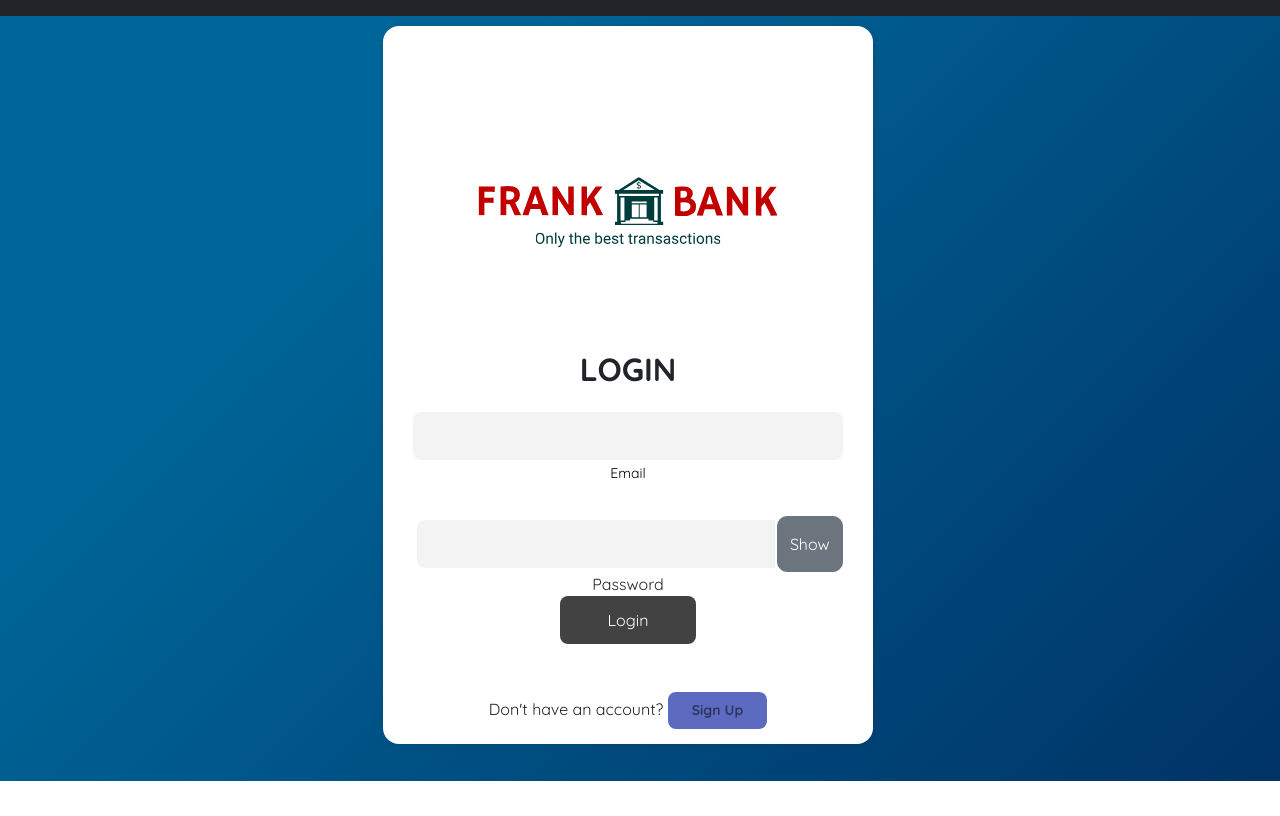
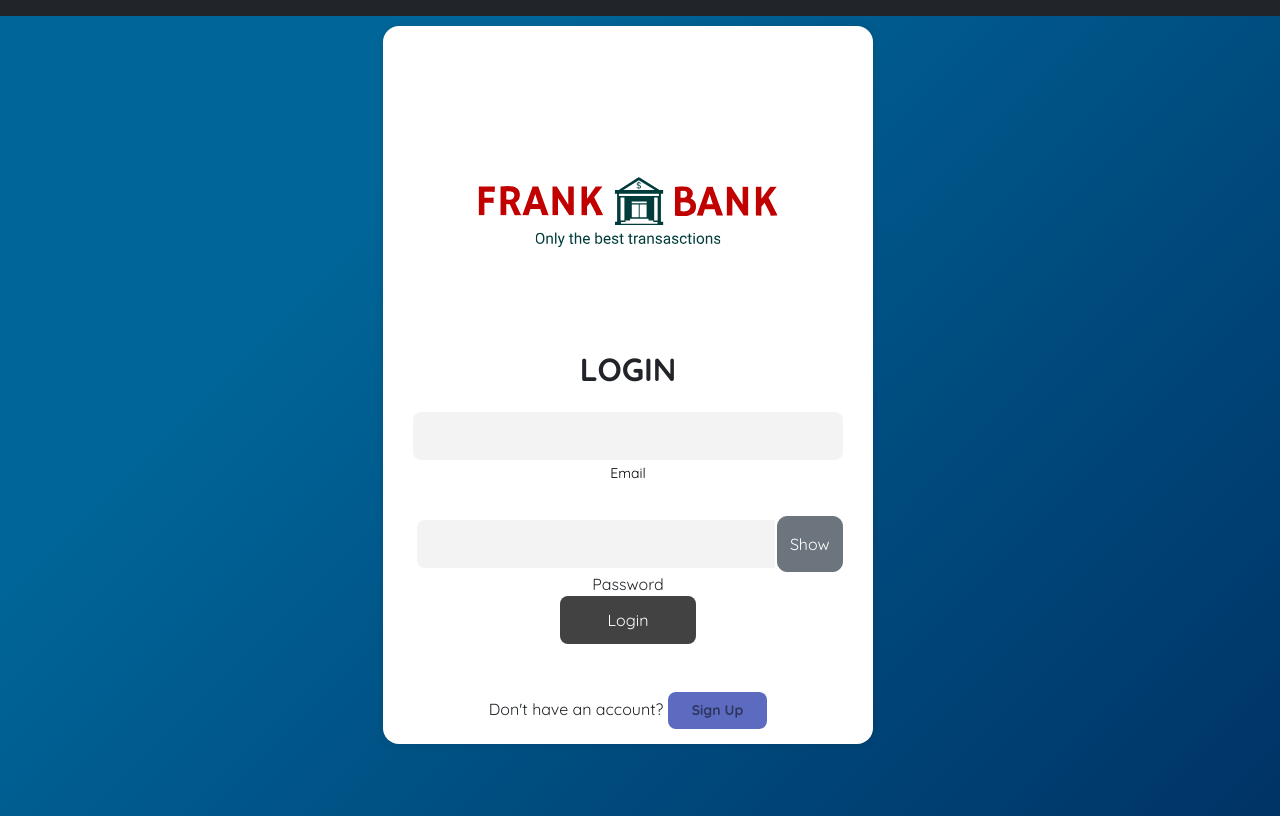
Before and after one commit to hohyunLee96/Banking-App-FrontEnd, a Vue app: page /login in a window 1280 px wide. Built offline with nearby package versions, Linux system fonts and the light colour scheme.

Commit message:
fixed body and html styling.

```diff
--- a/src/App.vue
+++ b/src/App.vue
@@ -27,4 +27,7 @@ export default {
 </script>
 
 <style>
+html, body, #app{
+    height: 100%;
+}
 </style>
```
